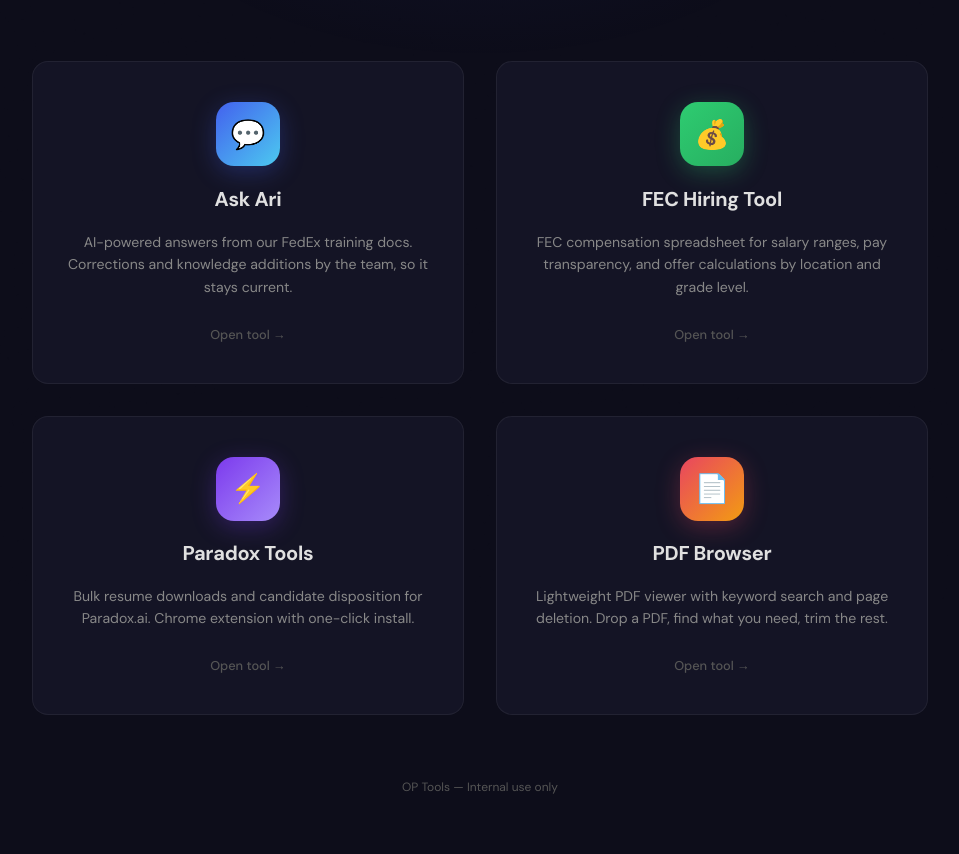
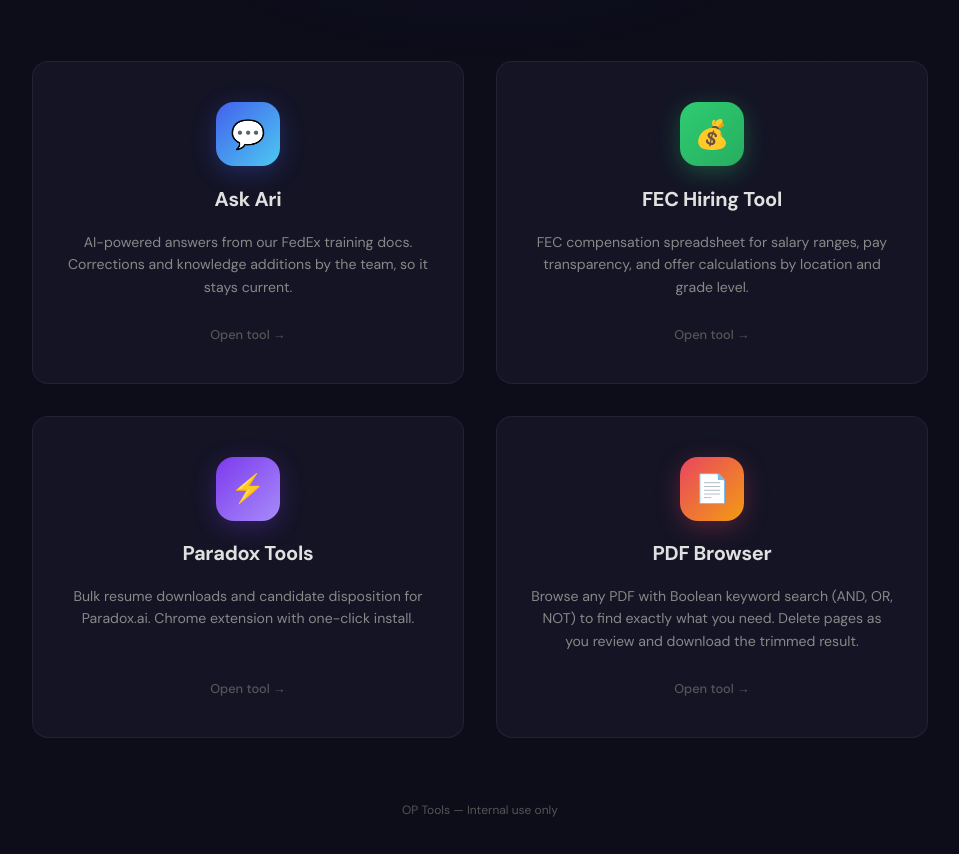
Before and after one commit to jpboyer84/op-tools, a plain HTML site: page index.html in a window 1280 px wide. Shown: the part 198-1052 px from the top of the page, without its empty margins (160-1119 px from the left). Drawn offline with Linux system fonts and the light colour scheme.

Commit message:
Update PDF Browser description - boolean search + page deletion

```diff
--- a/index.html
+++ b/index.html
@@ -281,7 +281,7 @@ body::after {
     <a class="card" href="https://jpboyer84.github.io/pdf-browser/" target="_blank">
       <div class="card-icon pdf">📄</div>
       <h2>PDF Browser</h2>
-      <p>Lightweight PDF viewer with keyword search and page deletion. Drop a PDF, find what you need, trim the rest.</p>
+      <p>Browse any PDF with Boolean keyword search (AND, OR, NOT) to find exactly what you need. Delete pages as you review and download the trimmed result.</p>
       <span class="card-arrow">Open tool →</span>
     </a>
 
```
